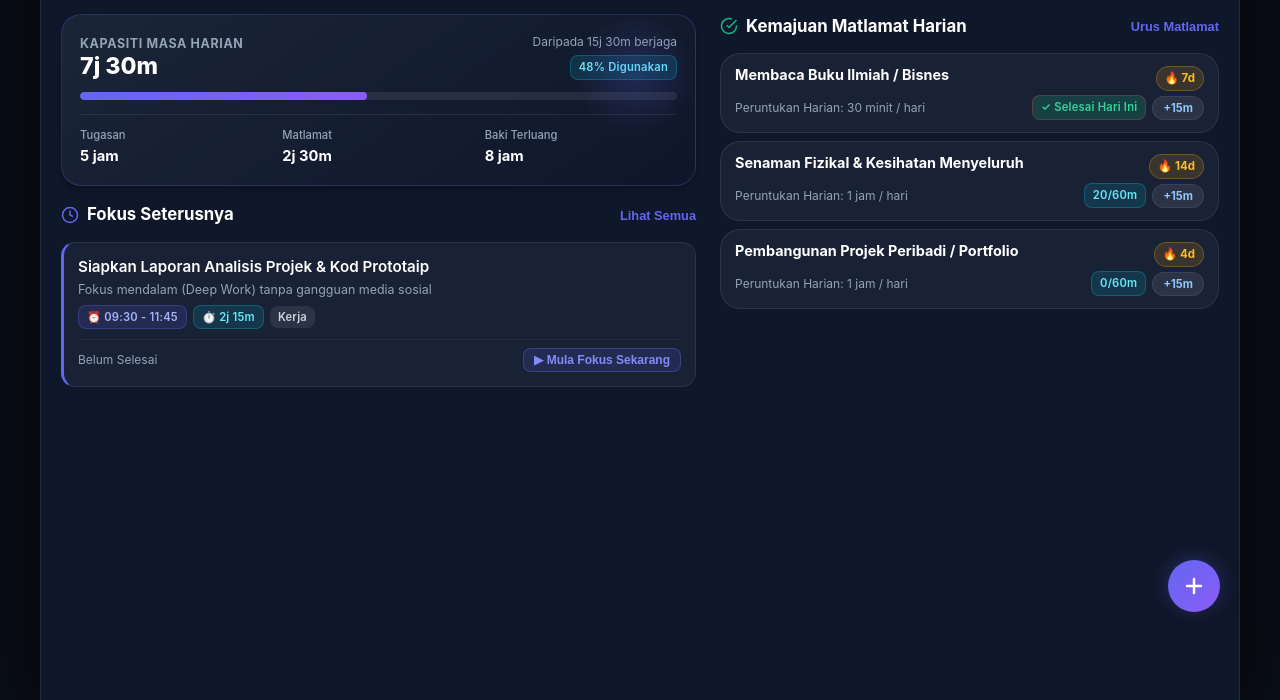
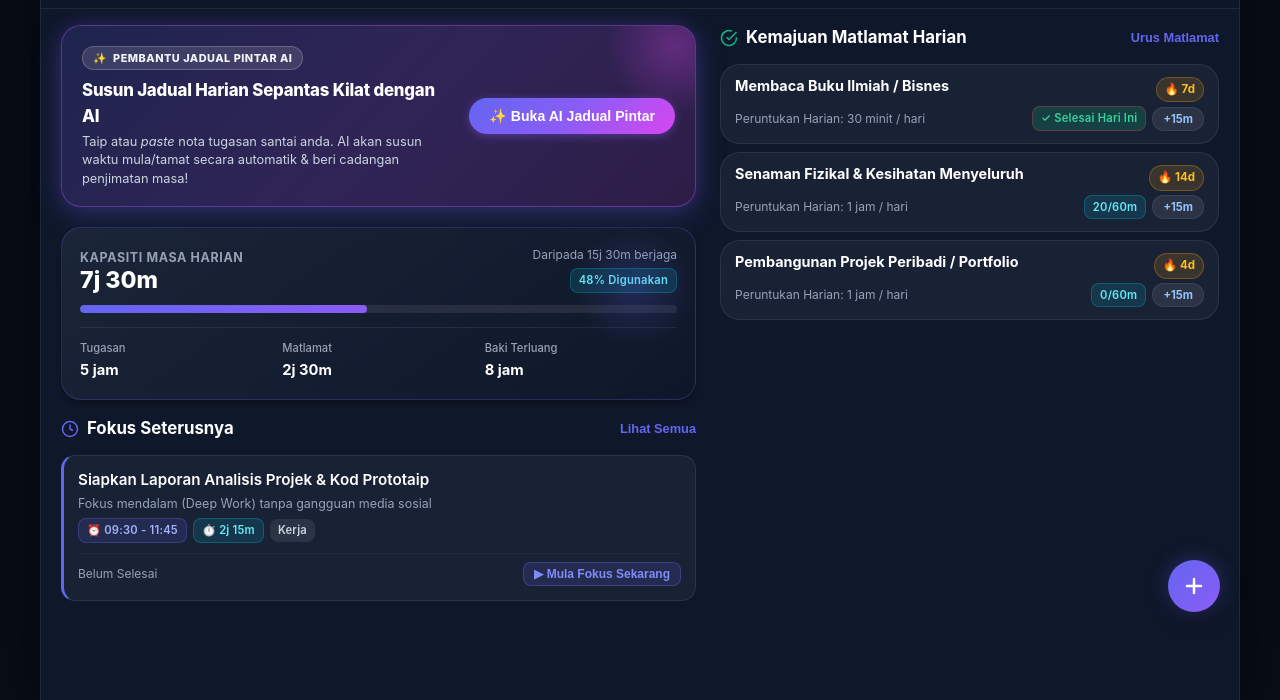
Before and after one commit to sangpurnamaofficial/Daily-Task-Planner, a website: page index.html in a window 1280 px wide. Shown: the part 100-800 px from the top of the page. Drawn offline with Linux system fonts and the light colour scheme; no server answers.

Commit message:
feat: Add prominent AI Jadual button to desktop nav, dashboard hero banner, and header with cache-busting v5.0

```diff
--- a/build_inline.js
+++ b/build_inline.js
@@ -62,6 +62,10 @@ if (scriptRegex.test(html)) {
   console.log('Script regex did not match, please inspect');
 }
 
+// Bump version query params in index.html to bust aggressive browser caches
+html = html.replace(/style\.css\?v=[^"]+/g, 'style.css?v=5.0');
+html = html.replace(/bundle\.js\?v=[^"]+/g, 'bundle.js?v=5.0');
+
 fs.writeFileSync(path.join(baseDir, 'index.html'), html, 'utf8');
 console.log('index.html updated successfully! File size:', html.length, 'bytes');
 
--- a/css/style.css
+++ b/css/style.css
@@ -2642,3 +2642,96 @@ body::before {
 .btn-apply-ai:hover {
   box-shadow: 0 6px 20px rgba(16, 185, 129, 0.5);
 }
+
+/* AI Hero Banner on Dashboard */
+.ai-hero-banner {
+  background: linear-gradient(135deg, rgba(99, 102, 241, 0.18) 0%, rgba(168, 85, 247, 0.22) 50%, rgba(217, 70, 239, 0.15) 100%);
+  border: 1px solid rgba(168, 85, 247, 0.4);
+  border-radius: var(--radius-lg);
+  padding: 18px 20px;
+  margin-bottom: 20px;
+  display: flex;
+  align-items: center;
+  justify-content: space-between;
+  gap: 16px;
+  box-shadow: 0 8px 30px rgba(99, 102, 241, 0.25), 0 0 20px rgba(168, 85, 247, 0.15);
+  position: relative;
+  overflow: hidden;
+}
+
+.ai-hero-banner::before {
+  content: '';
+  position: absolute;
+  top: -50px;
+  right: -50px;
+  width: 140px;
+  height: 140px;
+  background: radial-gradient(circle, rgba(217, 70, 239, 0.3) 0%, transparent 70%);
+  border-radius: 50%;
+  pointer-events: none;
+}
+
+.ai-hero-tag {
+  display: inline-flex;
+  align-items: center;
+  gap: 6px;
+  background: rgba(255, 255, 255, 0.12);
+  border: 1px solid rgba(255, 255, 255, 0.2);
+  padding: 3px 10px;
+  border-radius: var(--radius-full);
+  font-size: 0.68rem;
+  font-weight: 800;
+  letter-spacing: 0.5px;
+  color: #f1f5f9;
+  margin-bottom: 8px;
+  text-transform: uppercase;
+}
+
+.ai-hero-title {
+  font-size: 1.05rem;
+  font-weight: 800;
+  color: #ffffff;
+  margin-bottom: 4px;
+  letter-spacing: -0.2px;
+}
+
+.ai-hero-desc {
+  font-size: 0.8rem;
+  color: #cbd5e1;
+  line-height: 1.45;
+  max-width: 520px;
+}
+
+.btn-hero-cta {
+  padding: 10px 20px;
+  font-size: 0.88rem;
+  font-weight: 800;
+  flex-shrink: 0;
+}
+
+@media (max-width: 768px) {
+  .ai-hero-banner {
+    flex-direction: column;
+    align-items: flex-start;
+  }
+  .btn-hero-cta {
+    width: 100%;
+    justify-content: center;
+  }
+}
+
+/* AI Top Nav Button */
+.btn-nav-ai {
+  background: linear-gradient(135deg, rgba(99, 102, 241, 0.2), rgba(217, 70, 239, 0.2)) !important;
+  border: 1px solid rgba(168, 85, 247, 0.4) !important;
+  color: #e9d5ff !important;
+  font-weight: 700 !important;
+  box-shadow: 0 0 12px rgba(168, 85, 247, 0.25);
+}
+
+.btn-nav-ai:hover {
+  background: linear-gradient(135deg, #6366f1, #a855f7) !important;
+  color: #fff !important;
+  box-shadow: 0 0 20px rgba(217, 70, 239, 0.5);
+  transform: translateY(-1px);
+}
--- a/index.html
+++ b/index.html
@@ -15,7 +15,7 @@
   <link rel="preconnect" href="https://fonts.googleapis.com">
   <link rel="preconnect" href="https://fonts.gstatic.com" crossorigin>
   <link href="https://fonts.googleapis.com/css2?family=Plus+Jakarta+Sans:wght@300;400;500;600;700;800&display=swap" rel="stylesheet">
-  <link rel="stylesheet" href="/css/style.css?v=4.0">
+  <link rel="stylesheet" href="/css/style.css?v=5.0">
   <!-- Google Identity Services (Sign in with Google) -->
   <script src="https://accounts.google.com/gsi/client" async defer></script>
   <script>
@@ -2663,6 +2663,99 @@ body::before {
 
 .btn-apply-ai:hover {
   box-shadow: 0 6px 20px rgba(16, 185, 129, 0.5);
+}
+
+/* AI Hero Banner on Dashboard */
+.ai-hero-banner {
+  background: linear-gradient(135deg, rgba(99, 102, 241, 0.18) 0%, rgba(168, 85, 247, 0.22) 50%, rgba(217, 70, 239, 0.15) 100%);
+  border: 1px solid rgba(168, 85, 247, 0.4);
+  border-radius: var(--radius-lg);
+  padding: 18px 20px;
+  margin-bottom: 20px;
+  display: flex;
+  align-items: center;
+  justify-content: space-between;
+  gap: 16px;
+  box-shadow: 0 8px 30px rgba(99, 102, 241, 0.25), 0 0 20px rgba(168, 85, 247, 0.15);
+  position: relative;
+  overflow: hidden;
+}
+
+.ai-hero-banner::before {
+  content: '';
+  position: absolute;
+  top: -50px;
+  right: -50px;
+  width: 140px;
+  height: 140px;
+  background: radial-gradient(circle, rgba(217, 70, 239, 0.3) 0%, transparent 70%);
+  border-radius: 50%;
+  pointer-events: none;
+}
+
+.ai-hero-tag {
+  display: inline-flex;
+  align-items: center;
+  gap: 6px;
+  background: rgba(255, 255, 255, 0.12);
+  border: 1px solid rgba(255, 255, 255, 0.2);
+  padding: 3px 10px;
+  border-radius: var(--radius-full);
+  font-size: 0.68rem;
+  font-weight: 800;
+  letter-spacing: 0.5px;
+  color: #f1f5f9;
+  margin-bottom: 8px;
+  text-transform: uppercase;
+}
+
+.ai-hero-title {
+  font-size: 1.05rem;
+  font-weight: 800;
+  color: #ffffff;
+  margin-bottom: 4px;
+  letter-spacing: -0.2px;
+}
+
+.ai-hero-desc {
+  font-size: 0.8rem;
+  color: #cbd5e1;
+  line-height: 1.45;
+  max-width: 520px;
+}
+
+.btn-hero-cta {
+  padding: 10px 20px;
+  font-size: 0.88rem;
+  font-weight: 800;
+  flex-shrink: 0;
+}
+
+@media (max-width: 768px) {
+  .ai-hero-banner {
+    flex-direction: column;
+    align-items: flex-start;
+  }
+  .btn-hero-cta {
+    width: 100%;
+    justify-content: center;
+  }
+}
+
+/* AI Top Nav Button */
+.btn-nav-ai {
+  background: linear-gradient(135deg, rgba(99, 102, 241, 0.2), rgba(217, 70, 239, 0.2)) !important;
+  border: 1px solid rgba(168, 85, 247, 0.4) !important;
+  color: #e9d5ff !important;
+  font-weight: 700 !important;
+  box-shadow: 0 0 12px rgba(168, 85, 247, 0.25);
+}
+
+.btn-nav-ai:hover {
+  background: linear-gradient(135deg, #6366f1, #a855f7) !important;
+  color: #fff !important;
+  box-shadow: 0 0 20px rgba(217, 70, 239, 0.5);
+  transform: translateY(-1px);
 }
 
   </style>
@@ -2704,6 +2797,10 @@ body::before {
           <svg width="15" height="15" viewBox="0 0 24 24" fill="none" stroke="currentColor" stroke-width="2"><path d="M21.21 15.89A10 10 0 1 1 8 2.83"/><path d="M22 12A10 10 0 0 0 12 2v10z"/></svg>
           <span id="txt-dnav-analytics">Analisis</span>
         </button>
+        <button class="desktop-nav-item btn-nav-ai" id="dnav-ai-schedule" title="✨ Pembantu Jadual Pintar AI">
+          <span style="font-size: 0.95rem; line-height: 1;">✨</span>
+          <span id="txt-dnav-ai">AI Jadual Pintar</span>
+        </button>
       </nav>
 
       <div class="header-actions">
@@ -2737,8 +2834,9 @@ body::before {
             </div>
           </div>
 
-          <button class="icon-btn icon-btn-ai" id="btn-open-ai-schedule" title="✨ Pembantu Jadual Pintar AI" aria-label="AI Schedule">
-            <span style="font-size: 1.1rem; line-height: 1;">✨</span>
+          <button class="btn-ai-sparkle" id="btn-open-ai-schedule" title="✨ Pembantu Jadual Pintar AI" style="padding: 6px 12px; margin-left: 2px;">
+            <span>✨</span>
+            <span>AI Jadual</span>
           </button>
           <button class="icon-btn" id="btn-auto-schedule" title="Auto-Susun Jadual Pintar">
             <svg width="18" height="18" viewBox="0 0 24 24" fill="none" stroke="currentColor" stroke-width="2" stroke-linecap="round" stroke-linejoin="round">
@@ -2771,6 +2869,21 @@ body::before {
       <section id="tab-dashboard" class="tab-pane active">
         <div class="dashboard-grid">
           <div class="dashboard-col-left">
+            <!-- Banner AI Jadual Pintar (Hero Call-to-Action) -->
+            <div class="glass-card ai-hero-banner" id="dashboard-ai-banner">
+              <div class="ai-hero-left">
+                <div class="ai-hero-tag">
+                  <span>✨</span>
+                  <span>PEMBANTU JADUAL PINTAR AI</span>
+                </div>
+                <h3 class="ai-hero-title">Susun Jadual Harian Sepantas Kilat dengan AI</h3>
+                <p class="ai-hero-desc">Taip atau <em>paste</em> nota tugasan santai anda. AI akan susun waktu mula/tamat secara automatik &amp; beri cadangan penjimatan masa!</p>
+              </div>
+              <button type="button" class="btn-ai-sparkle btn-hero-cta" id="btn-hero-ai-schedule">
+                ✨ Buka AI Jadual Pintar
+              </button>
+            </div>
+
             <!-- Daily Time Budget Gauge -->
             <div class="glass-card budget-card" id="daily-budget-card">
               <div class="budget-meta">
@@ -3552,7 +3665,7 @@ body::before {
   </div>
 
   <!-- Skrip Enjin Sistem Disatukan (Single High-Performance Production Bundle) -->
-  <script src="/js/bundle.js?v=4.0"></script>
+  <script src="/js/bundle.js?v=5.0"></script>
   <script>
     // Fallback sekiranya bundle.js lambat / terganggu
     if (!window.DailyPulseLoaded && !window.Storage) {
--- a/js/app.js
+++ b/js/app.js
@@ -2329,6 +2329,11 @@ document.addEventListener('DOMContentLoaded', () => {
   }
 
   function bindAiScheduleEvents() {
+    const dnavAi = document.getElementById('dnav-ai-schedule');
+    const heroAi = document.getElementById('btn-hero-ai-schedule');
+    if (dnavAi) dnavAi.addEventListener('click', openAiModal);
+    if (heroAi) heroAi.addEventListener('click', openAiModal);
+
     if (btnOpenAiHeader) btnOpenAiHeader.addEventListener('click', openAiModal);
     if (btnOpenAiTasks) btnOpenAiTasks.addEventListener('click', openAiModal);
     if (btnOpenAiDrawer) btnOpenAiDrawer.addEventListener('click', openAiModal);
```
Also changed, not shown: js/bundle.js.
